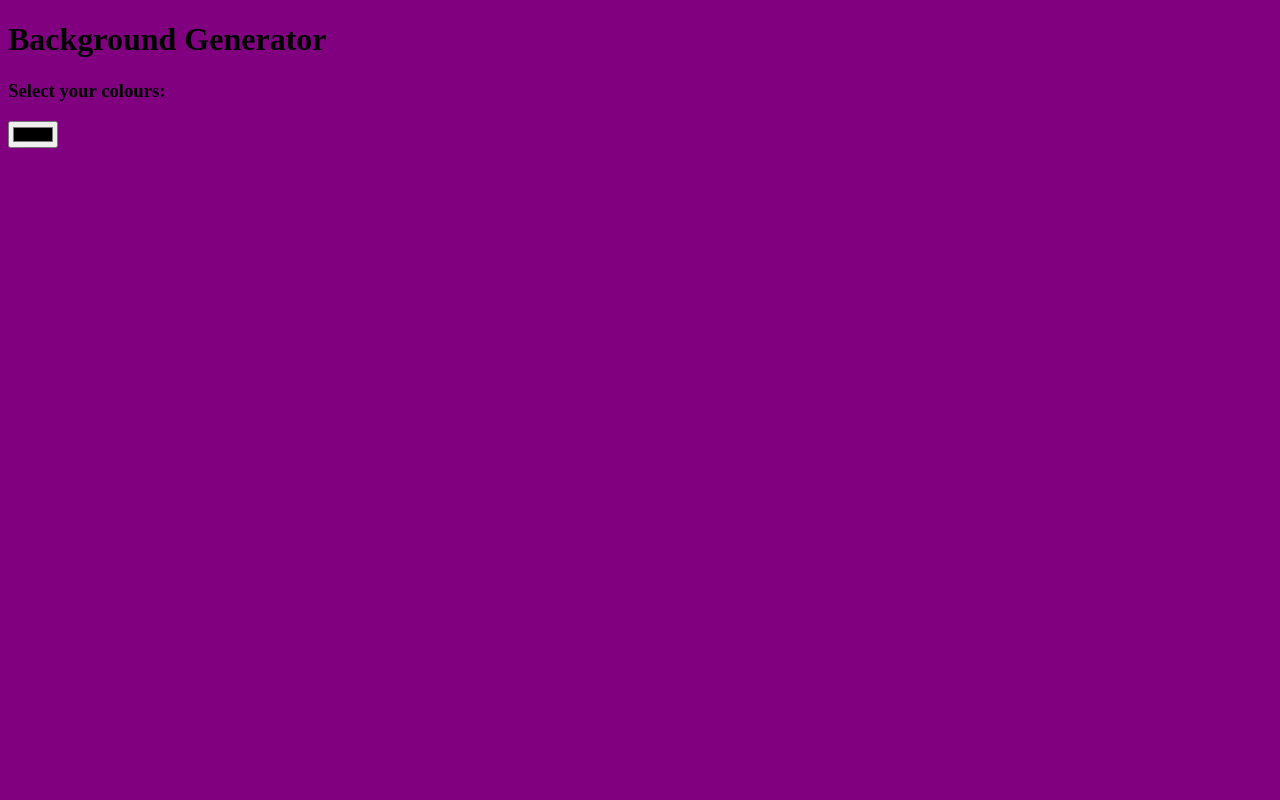
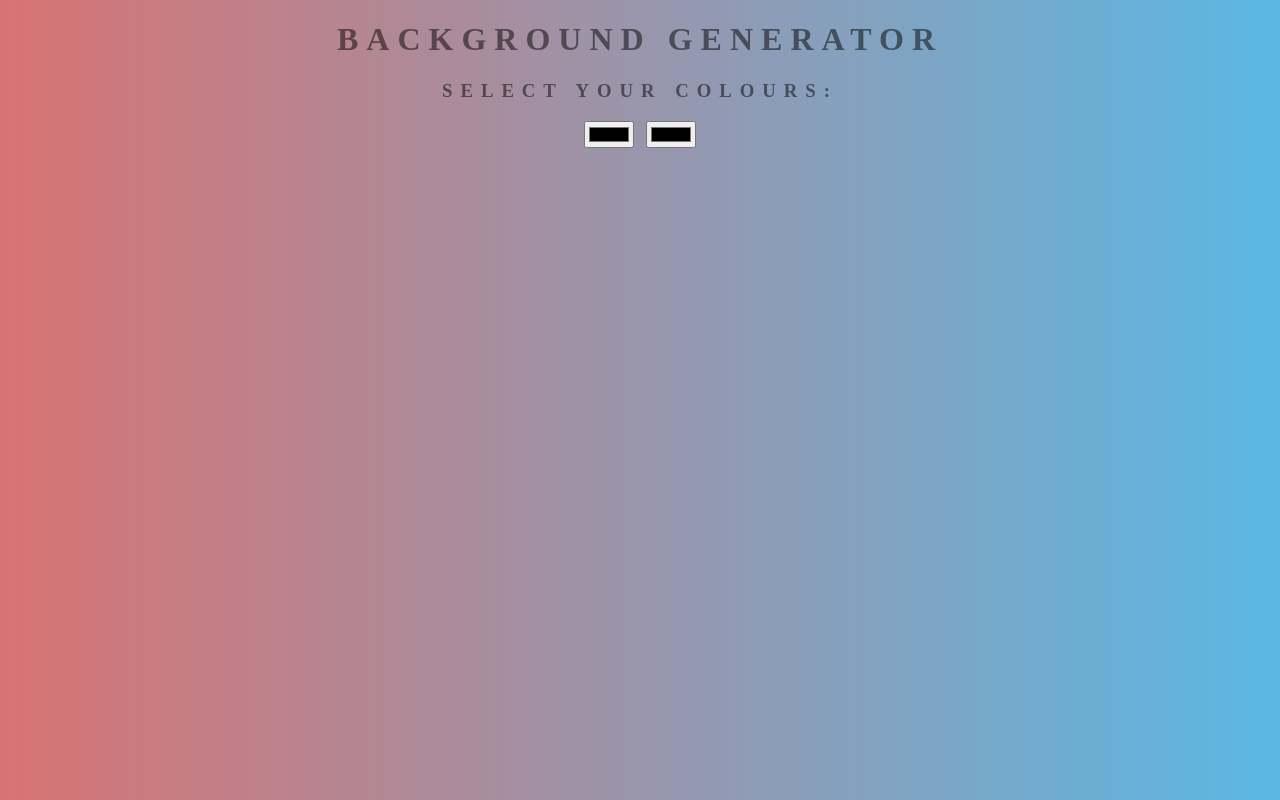
Before and after one commit to holly6b/backround-generator, a plain HTML site: page index.html in a window 1280 px wide. Drawn offline with Linux system fonts and the light colour scheme.

Commit message:
updated gradient and fonts

```diff
--- a/index.html
+++ b/index.html
@@ -4,10 +4,12 @@
         <title>Background Generator</title>
         <link rel="stylesheet" type="text/css" href="style.css">
     </head>
-    <body>
+    <body id="page">
         <h1>Background Generator</h1>
         <h3>Select your colours:</h3>
 
         <input type="color">
+
+        <input type="color">
     </body>
 </html>
--- a/style.css
+++ b/style.css
@@ -1,3 +1,9 @@
 body {
-    background-color: purple;
+    font: 'Raleway', sans-serif;
+    color: rgba(0,0,0,.5);
+    text-align: center;
+    text-transform: uppercase;
+    letter-spacing: .5em;
+    top: 15%;
+    background: linear-gradient(to right, rgb(216, 115, 115), rgb(90, 184, 228));
 }
```
